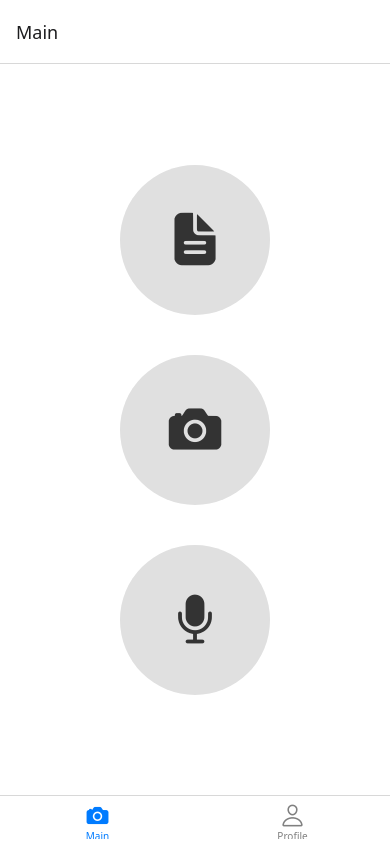
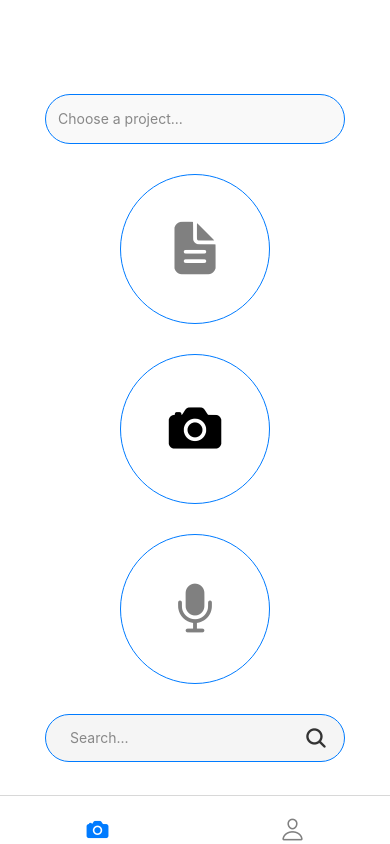
Before and after one commit to OlegMoshkovich/siteSupervisor, a React Native app: screen /Main in a window 390 px wide. Built offline with nearby package versions, Linux system fonts and the light colour scheme.

Commit message:
add the buttons to the home screen

```diff
--- a/components/Account.tsx
+++ b/components/Account.tsx
@@ -125,6 +125,7 @@ export default function Account({ session }: { session: Session }) {
 const styles = StyleSheet.create({
   container: {
     marginTop: 50,
+    paddingTop: 80,
     padding: 12,
     backgroundColor: 'white'
   },
--- a/components/MainScreen.tsx
+++ b/components/MainScreen.tsx
@@ -1,22 +1,97 @@
-import React from 'react';
-import { View, Text, TouchableOpacity } from 'react-native';
+import React, { useState } from 'react';
+import { View, Text, TouchableOpacity, TextInput, Pressable, FlatList, Dimensions } from 'react-native';
 import Ionicons from 'react-native-vector-icons/Ionicons';
 
 export default function MainScreen() {
+  const [selectedProject, setSelectedProject] = useState('');
+  const [showDropdown, setShowDropdown] = useState(false);
+  const projects = ['Project 1', 'Project 2', 'Project 3', 'Project 4'];
+  const { width, height } = Dimensions.get('window');
+
   return (
-    <View style={{ flex: 1, alignItems: 'center', justifyContent: 'center', gap: 40, backgroundColor: 'white' }}>
+    <View style={{ flex: 1, alignItems: 'center', justifyContent: 'center', gap: 30, backgroundColor: 'white', paddingTop: 40 }}>
+      <View style={{ width: 300, marginTop:20 }}>
+        <TouchableOpacity
+          activeOpacity={0.8}
+          onPress={() => setShowDropdown(true)}
+        >
+          <View style={{
+            borderWidth: 1,
+            borderColor: '#007bff',
+            borderRadius: 120,
+            backgroundColor: '#f9f9f9',
+            paddingHorizontal: 12,
+            paddingVertical: 4,
+          }}>
+            <Text style={{ height: 40, lineHeight: 40, color: selectedProject ? '#222' : '#888' }}>
+              {selectedProject || 'Choose a project...'}
+            </Text>
+          </View>
+        </TouchableOpacity>
+        {showDropdown && (
+          <>
+            <Pressable
+              style={{
+                position: 'absolute',
+                top: 0,
+                left: 0,
+                width,
+                height,
+                zIndex: 9,
+              }}
+              onPress={() => setShowDropdown(false)}
+            />
+            <View style={{
+              position: 'absolute',
+              top: 60,
+              left: 0,
+              width: '100%',
+              backgroundColor: 'white',
+              borderWidth: 1,
+              borderColor: '#007bff',
+              borderRadius: 8,
+              zIndex: 10,
+              shadowColor: '#000',
+              shadowOpacity: 0.1,
+              shadowRadius: 8,
+              elevation: 4,
+            }}>
+              <FlatList
+                data={projects}
+                keyExtractor={(item) => item}
+                renderItem={({ item, index }) => (
+                  <TouchableOpacity
+                    onPress={() => {
+                      setSelectedProject(item);
+                      setShowDropdown(false);
+                    }}
+                    style={{
+                      padding: 12,
+                      borderBottomWidth: index < projects.length - 1 ? 1 : 0,
+                      borderBottomColor: '#eee',
+                    }}
+                  >
+                    <Text>{item}</Text>
+                  </TouchableOpacity>
+                )}
+              />
+            </View>
+          </>
+        )}
+      </View>
       <TouchableOpacity >
         <View
           style={{
             width: 150,
             height: 150,
             borderRadius: 100,
-            backgroundColor: '#e0e0e0',
+            borderWidth: 1,
+            borderColor: '#007bff',
             alignItems: 'center',
             justifyContent: 'center',
           }}
         >
-          <Ionicons name="document-text" size={60} color="#333" />
+          <Ionicons name="document-text" size={60} color="grey" />
         </View>
       </TouchableOpacity>
       <TouchableOpacity >
@@ -25,12 +100,13 @@ export default function MainScreen() {
             width: 150,
             height: 150,
             borderRadius: 100,
-            backgroundColor: '#e0e0e0',
+            borderWidth: 1,
+            borderColor: '#007bff',
             alignItems: 'center',
             justifyContent: 'center',
           }}
         >
-          <Ionicons name="camera" size={60} color="#333" />
+          <Ionicons name="camera" size={60} color="darkGrey" />
         </View>
       </TouchableOpacity>
       <TouchableOpacity >
@@ -39,14 +115,43 @@ export default function MainScreen() {
             width: 150,
             height: 150,
             borderRadius: 100,
-            backgroundColor: '#e0e0e0',
+            borderWidth: 1,
+            borderColor: '#007bff',
             alignItems: 'center',
             justifyContent: 'center',
           }}
         >
-          <Ionicons name="mic" size={60} color="#333" />
+          <Ionicons name="mic" size={60} color="grey" />
         </View>
       </TouchableOpacity>
+      <View
+        style={{
+          flexDirection: 'row',
+          alignItems: 'center',
+          borderWidth: 1,
+          borderColor: '#007bff',
+          borderRadius: 40,
+          paddingHorizontal: 16,
+          backgroundColor: '#f5f5f5',
+          width: 300,
+          height: 48,
+        }}
+      >
+        <TextInput
+          style={{
+            flex: 1,
+            height: 40,
+            borderRadius: 40,
+            paddingLeft: 8,
+            backgroundColor: 'transparent',
+          }}
+          placeholder="Search..."
+          placeholderTextColor="#888"
+        />
+        <TouchableOpacity>
+          <Ionicons name="search" size={24} color="#333" />
+        </TouchableOpacity>
+      </View>
     </View>
   );
 }
--- a/navigation/TabNavigator.tsx
+++ b/navigation/TabNavigator.tsx
@@ -27,6 +27,9 @@ export default function TabNavigator() {
           },
           tabBarActiveTintColor: '#007bff',
           tabBarInactiveTintColor: 'gray',
+          tabBarShowLabel: false,
+          headerShown: false,
+          tabBarIconStyle: { marginTop: 14 },
         })}
       >
         <Tab.Screen name="Main" component={MainScreen} />
```
